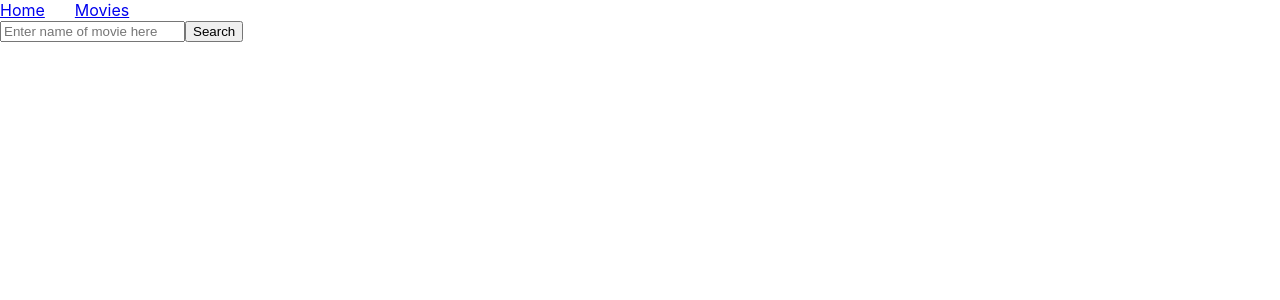
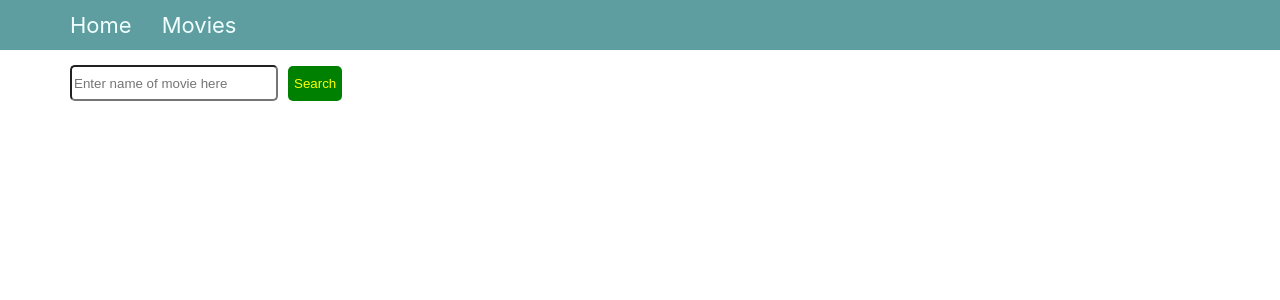
Before and after one commit to alenfador2/goit-react-hw-05-movies, a React (Create React App) app: page /movies in a window 1280 px wide. Shown: the top 300 px of the page. Built offline with nearby package versions, Linux system fonts and the light colour scheme.

Commit message:
feature/added loader

```diff
--- a/package.json
+++ b/package.json
@@ -14,6 +14,7 @@
     "react-dom": "^18.1.0",
     "react-router-dom": "^6.22.1",
     "react-scripts": "5.0.1",
+    "react-spinners": "^0.13.8",
     "web-vitals": "^2.1.3"
   },
   "scripts": {
--- a/src/components/App.jsx
+++ b/src/components/App.jsx
@@ -1,5 +1,6 @@
-import { lazy } from 'react';
-import { Routes, Route, Link, NavLink } from 'react-router-dom';
+import { lazy, Suspense } from 'react';
+import { Routes, Route, NavLink } from 'react-router-dom';
+import Loader from './Loader/Loader';
 
 const Home = lazy(() => import('../pages/Home/Home'));
 const Movies = lazy(() => import('../pages/Movies/Movies'));
@@ -10,7 +11,7 @@ const MoviesDetails = lazy(() =>
 export const App = () => {
   return (
     <>
-      <header>
+      <header className="shared-header">
         <NavLink to="/" className="active-link">
           Home
         </NavLink>
@@ -18,12 +19,13 @@ export const App = () => {
           Movies
         </NavLink>
       </header>
-      <Routes>
-        <Route path="/" element={<Home />}></Route>
-        <Route path="/movies" element={<Movies />}>
+      <Suspense fallback={<Loader></Loader>}>
+        <Routes>
+          <Route path="/" element={<Home />}></Route>
+          <Route path="/movies" element={<Movies />}></Route>
           <Route path=":movieId" element={<MoviesDetails />}></Route>
-        </Route>
-      </Routes>
+        </Routes>
+      </Suspense>
     </>
   );
 };
--- /dev/null
+++ b/src/components/Loader/Loader.jsx
@@ -0,0 +1,24 @@
+import ClockLoader from 'react-spinners/ClockLoader';
+import css from './Loader.module.css';
+import PropTypes from 'prop-types';
+
+const Loader = isLoading => {
+  return (
+    <>
+      <div className={css.loader_div}>
+        <ClockLoader
+          color="#36d7b7"
+          cssOverride={{}}
+          loading={isLoading}
+          size={200}
+          speedMultiplier={1}
+        />
+      </div>
+    </>
+  );
+};
+Loader.propTypes = {
+  isLoading: PropTypes.bool.isRequired,
+};
+
+export default Loader;
--- /dev/null
+++ b/src/components/Loader/Loader.module.css
@@ -0,0 +1,6 @@
+.loader_div {
+  width: 200px;
+  height: 200px;
+  margin-inline: auto;
+  margin-top: 200px;
+}
--- a/src/components/SearchInput/SearchInput.module.css
+++ b/src/components/SearchInput/SearchInput.module.css
@@ -0,0 +1,15 @@
+.movie_input {
+  margin-left: 70px;
+  margin-top: 15px;
+  width: 200px;
+  height: 30px;
+  margin-right: 10px;
+  border-radius: 5px;
+}
+.search_button {
+  height: 35px;
+  background-color: green;
+  color: yellow;
+  border-radius: 5px;
+  border: none;
+}
--- a/src/components/TrendingToday/TrendingToday.jsx
+++ b/src/components/TrendingToday/TrendingToday.jsx
@@ -1,4 +1,5 @@
 import css from './TrendingToday.module.css';
+import Loader from 'components/Loader/Loader';
 import { fetchTrendingMovies } from 'components/fetchMovies';
 import { useState, useEffect, useCallback } from 'react';
 import { useLoaderHook } from '../IsLoadingHook/LoaderHook';
@@ -30,19 +31,20 @@ const TrendingToday = () => {
     <>
       <h1 className={css.head_title}>Trending Today</h1>
       {isLoading ? (
-        <p>Loading...</p>
+        <Loader isLoading={isLoading}></Loader>
       ) : (
         <ul className={css.trending_list}>
           {movies.map(movie => {
             return (
               <li className={css.movie} key={movie.id}>
                 <img
-                  src={`https://image.tmdb.org/t/p/w500${movie.backdrop_path}`}
+                  src={`https://image.tmdb.org/t/p/w500${movie.poster_path}`}
                   className={css.movie_image}
                   alt={movie.title}
                 ></img>
-                <h2 className={css.movie_title}>{movie.original_title}</h2>
-                <p className={css.movie_text}>{movie.overview}</p>
+                <a href={movie.id} className={css.movie_link}>
+                  <h2 className={css.movie_title}>{movie.original_title}</h2>
+                </a>
               </li>
             );
           })}
--- a/src/components/TrendingToday/TrendingToday.module.css
+++ b/src/components/TrendingToday/TrendingToday.module.css
@@ -21,18 +21,15 @@
   flex-direction: column;
   justify-content: center;
   align-items: center;
-  padding: 20px;
-  padding-top: 0;
-  width: 400px;
-  height: 500px;
 }
 .movie_image {
-  width: 500px;
-  height: 300px;
+  width: 300px;
 }
-.movie_text {
-  margin-top: 0;
-  height: 200px;
-  white-space: wrap;
-  text-overflow: ellipsis;
+.movie_title {
+  text-wrap: wrap;
+  width: 200px;
+  text-align: center;
 }
+.movie_link {
+  text-decoration: none;
+}
--- a/src/index.css
+++ b/src/index.css
@@ -15,6 +15,22 @@ code {
 }
 .active-link {
   margin-right: 30px;
+  color: azure;
+  font-size: 22px;
+  text-decoration: none;
+}
+.active-link:hover {
+  text-decoration: underline;
+}
+
+.shared-header {
+  display: flex;
+  justify-content: flex-start;
+  align-items: center;
+  padding-left: 70px;
+  margin-inline: auto;
+  height: 50px;
+  background-color: cadetblue;
 }
 
 ul {
--- a/src/pages/Movies/Movies.jsx
+++ b/src/pages/Movies/Movies.jsx
@@ -1,4 +1,5 @@
 import SearchInput from 'components/SearchInput/SearchInput';
+import Loader from 'components/Loader/Loader';
 import css from './Movies.module.css';
 import { useState, useEffect } from 'react';
 import { searchMovie } from 'components/fetchMovies';
@@ -43,7 +44,9 @@ const Movies = () => {
           return (
             <li key={item.id}>
               <h3>
-                <a href={item.id}>{item.title}</a>
+                <a href={item.id} className={css.movies_link}>
+                  {item.title}
+                </a>
               </h3>
             </li>
           );
--- a/src/pages/Movies/Movies.module.css
+++ b/src/pages/Movies/Movies.module.css
@@ -1,3 +1,7 @@
 .search_list {
   list-style-type: square;
+  margin-left: 55px;
 }
+.movies_link {
+  text-decoration: none;
+}
```
Also changed, not shown: 1 other file (tests, documents, lock files or other folders).
